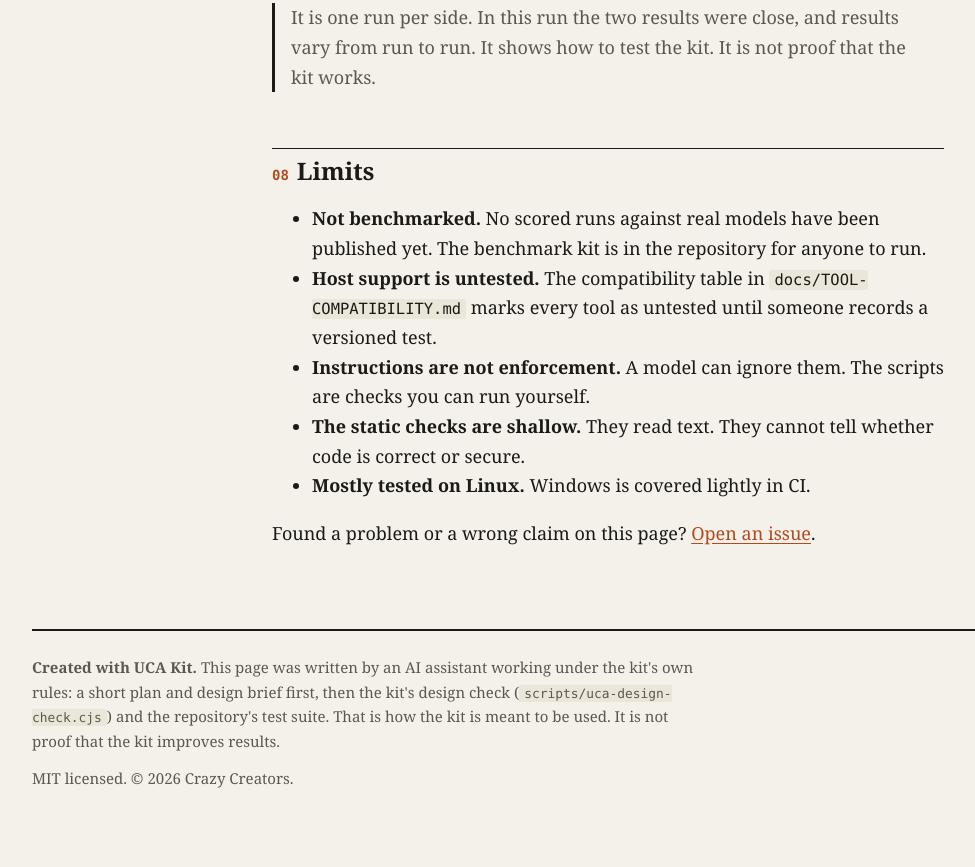
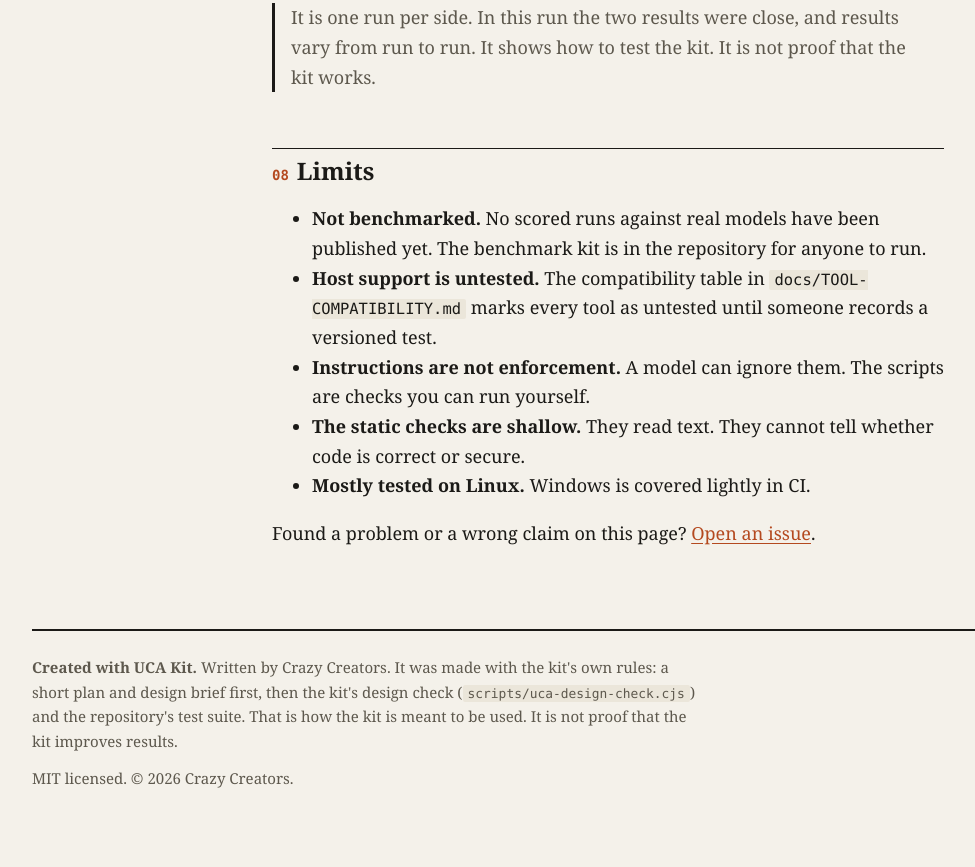
Before and after one commit to crazy-creator0/uca-kit, a website: page demo/docs/index.html in a window 1280 px wide. Shown: the part 4467-5334 px from the top of the page, without its empty margins (112-1087 px from the left). Drawn offline with Linux system fonts and the light colour scheme.

Commit message:
Docs page footer: credit Crazy Creators

```diff
--- a/demo/docs/index.html
+++ b/demo/docs/index.html
@@ -263,7 +263,7 @@ footer p { margin: 0 0 12px; max-width: 42rem; }
 </div>
 
 <footer>
-  <p><strong>Created with UCA Kit.</strong> This page was written by an AI assistant working under the kit's own rules: a short plan and design brief first, then the kit's design check (<code>scripts/uca-design-check.cjs</code>) and the repository's test suite. That is how the kit is meant to be used. It is not proof that the kit improves results.</p>
+  <p><strong>Created with UCA Kit.</strong> Written by Crazy Creators. It was made with the kit's own rules: a short plan and design brief first, then the kit's design check (<code>scripts/uca-design-check.cjs</code>) and the repository's test suite. That is how the kit is meant to be used. It is not proof that the kit improves results.</p>
   <p>MIT licensed. © 2026 Crazy Creators.</p>
 </footer>
 </div>
```
